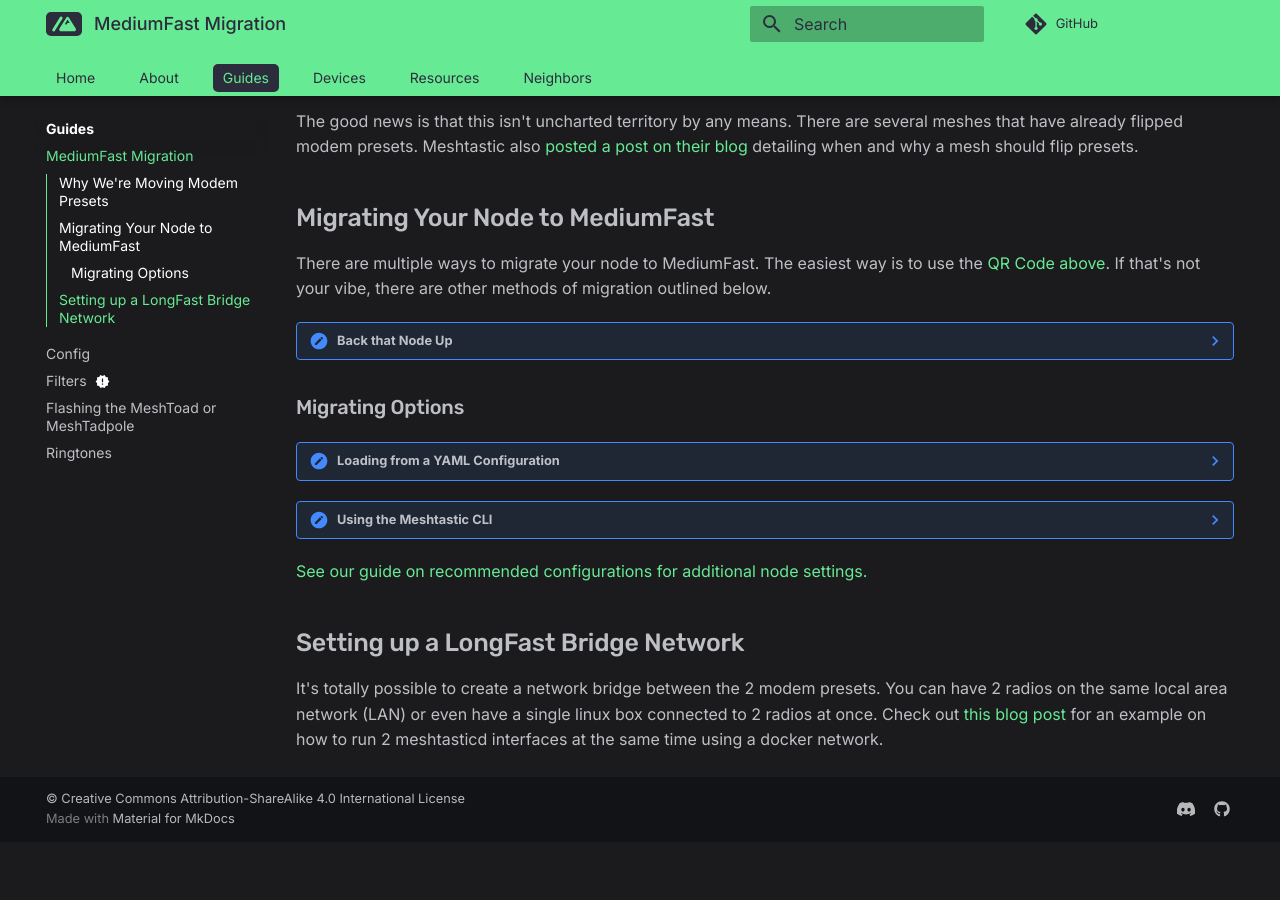
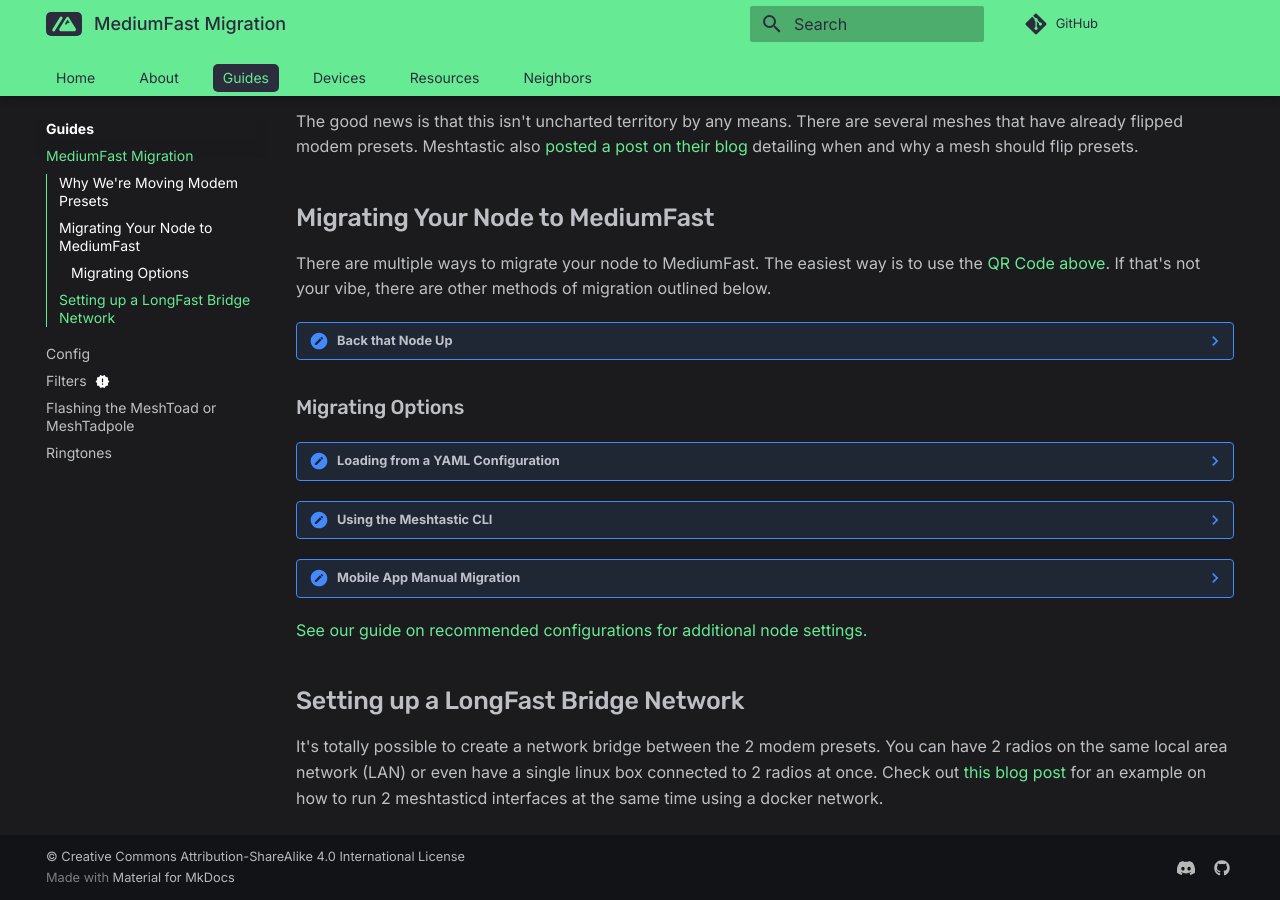
Before and after one commit to MtnMesh/mtnmesh.github.io, an MkDocs documentation site: the page built from docs/mediumfast.md, in a window 1280 px wide and 900 px high, scrolled down 1051 px. Built offline with MkDocs 1.6.1 and Material for MkDocs 9.7.7, drawn with Linux system fonts in a browser that asks for light colours; comment, search, counter and statistics services are not loaded; before the commit the page ends 1893 px from its top, so only the background shows below that; part of the change alters nothing that is shown.

Commit message:
cli done

````diff
--- a/docs/mediumfast.md
+++ b/docs/mediumfast.md
@@ -53,8 +53,10 @@ There are multiple ways to migrate your node to MediumFast. The easiest way is t
     Here's an example of how to do that:
 
     1. [Download the YAML file](static/mediumfast_config.yml) to your local machine or your phone.
-    2. Connect to your node using the [Meshtastic CLI](https://meshtastic.org/docs/software/python/cli/) or your app of choice.
+    2. Connect to your node using the [Meshtastic CLI](https://meshtastic.org/docs/software/python/cli/) or an app of your choice.
     3. Restore the custom configuration you downloaded in step 1. It will only overwrite the settings provided, so your node names and security keys won't be touched.
+
+    The benefit of this migration process is that it actually changes some other settings such as node update intervals that the standard QR code doesn't do. The downside is that it's not as intuitive as scanning an image or clicking a URL.
 
 ??? note "Using the Meshtastic CLI"
     This method is pretty straight-forward, for what it's worth. You'll need to install the Meshtastic CLI to accomplish this. You can find the [installation instructions here](https://meshtastic.org/docs/software/python/cli/).
@@ -65,8 +67,36 @@ There are multiple ways to migrate your node to MediumFast. The easiest way is t
     meshtastic -t {yourNodeIpHere} --ch-set-url https://meshtastic.org/e/#CgcSAQE6AggNCg0SAQEaCExvbmdGYXN0EhQIARAEOAFAA0gBUB5oAcAGAcgGAQ
     ```
 
-<!-- ??? note "Mobile App Manual Migration"
-    Listen, I'm only writing up this section because some of y'all are sadists and like to do things the hard way. You do you, but also why? -->
+??? note "Mobile App Manual Migration"
+    Listen, I'm only writing up this section because some of y'all are sadists and like to do things the hard way. You do you, but also why?
+
+    To migrate to MediumFast using touch-ops, you'll want to do the following:
+
+    1. Navigate to your node's settings and click on `LoRa`
+
+        a. Ensure `Use Modem Preset` is set to `True`
+
+        b. Set the `Modem Preset` to `MediumFast`
+
+        c. Set your `Hop Limit` to `5`
+
+        d. Set your `Frequency Slot` to `45`
+
+        e. Set `Ignore MQTT` to `True`
+
+        f. Set `OK to MQTT` to `True`
+
+        g. Touch `Save` to commit the changes
+
+    2. Navigate to the channels setting tab
+
+        a. Ensure that your Primary channel (channel 0) has the channel name `MediumFast`. If that's not the case, touch the channel and rename it to `MediumFast`. Spelling matters, so be careful.
+
+        b. Make sure that your `PSK` is `AQ==`. This is the default PSK for all default channels.
+
+        c. This is optional, but set `LongFast` as your secondary channel with a PSK of `AQ==`. This will allow you to receive messages from bridged nodes who are piping messages from the `LongFast` nodes to the new modem preset.
+
+        d. Touch `Save` to commit the changes.
 
 [See our guide on recommended configurations for additional node settings.](/config)
 
````
